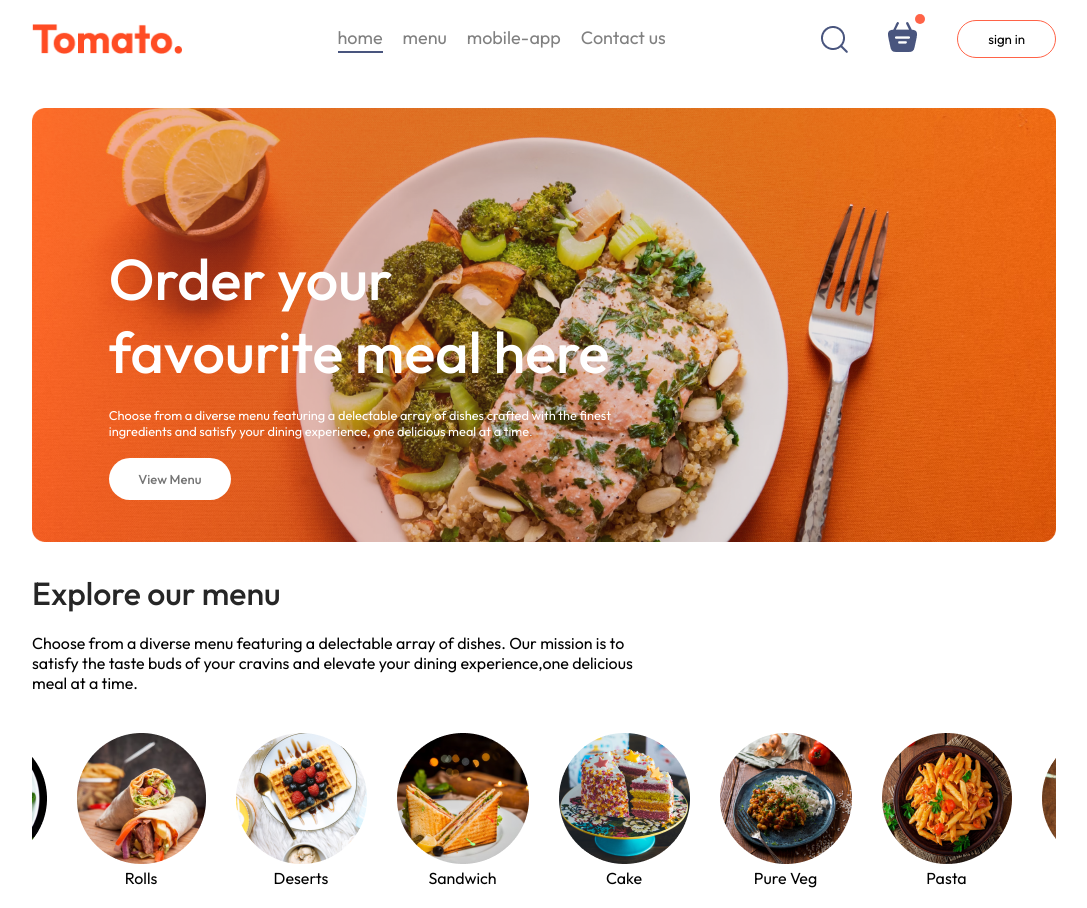
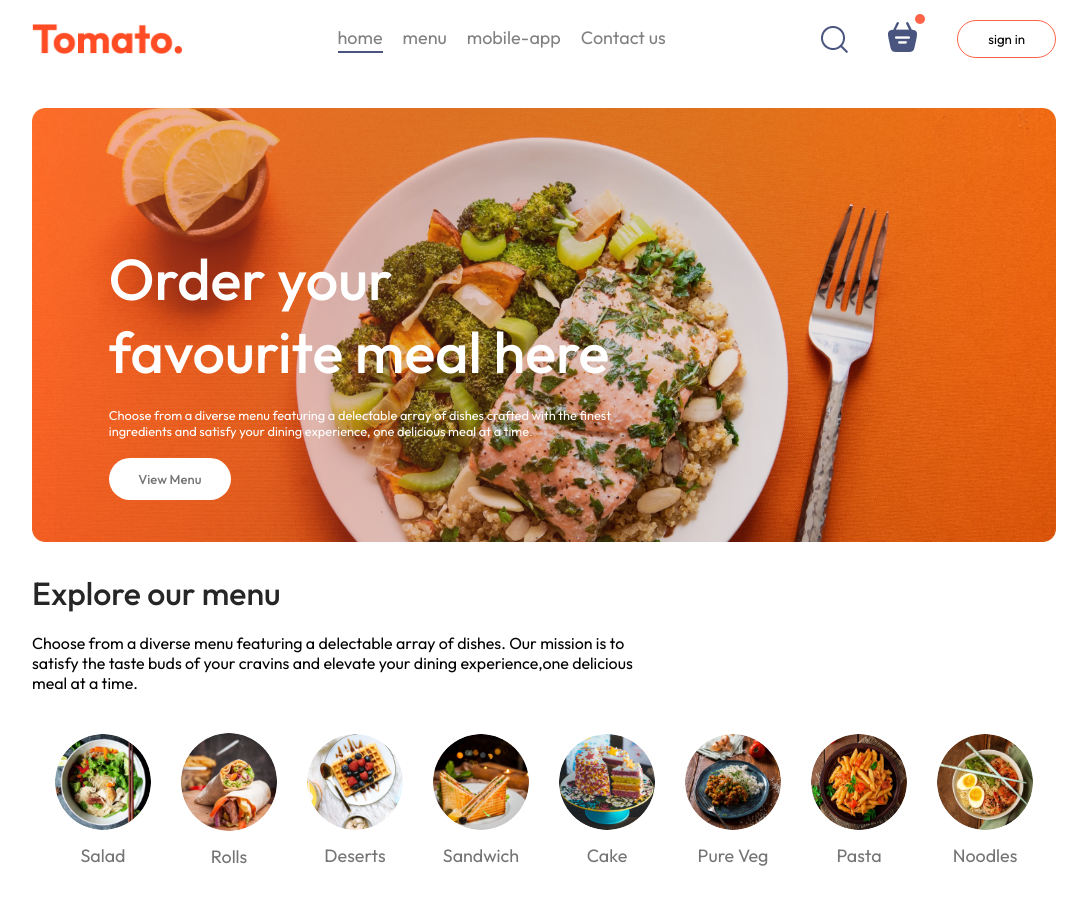
Before and after one commit to Kanishka2301/NiggsFood, a React (Vite) app: page / in a window 1280 px wide. Shown: the whole page, without its empty margins (96-1183 px from the left). Built offline with nearby package versions, Linux system fonts and the light colour scheme.

Commit message:
initial commit

```diff
--- a/src/components/ExploreMenu/ExploreMenu.css
+++ b/src/components/ExploreMenu/ExploreMenu.css
@@ -21,3 +21,22 @@
   margin: 20px 0px;
   overflow-x: scroll;
 }
+
+.explore-menu-list::-webkit-scrollbar {
+  display: none;
+}
+
+.explore-menu-list-item img {
+  width: 7.5vw;
+  min-width: 80px;
+  cursor: pointer;
+  border-radius: 50%;
+  transition: 0.2s;
+}
+
+.explore-menu-list-item p {
+  margin-top: 10px;
+  color: #747474;
+  font-size: max(1.4vw, 16px);
+  cursor: pointer;
+}
```
